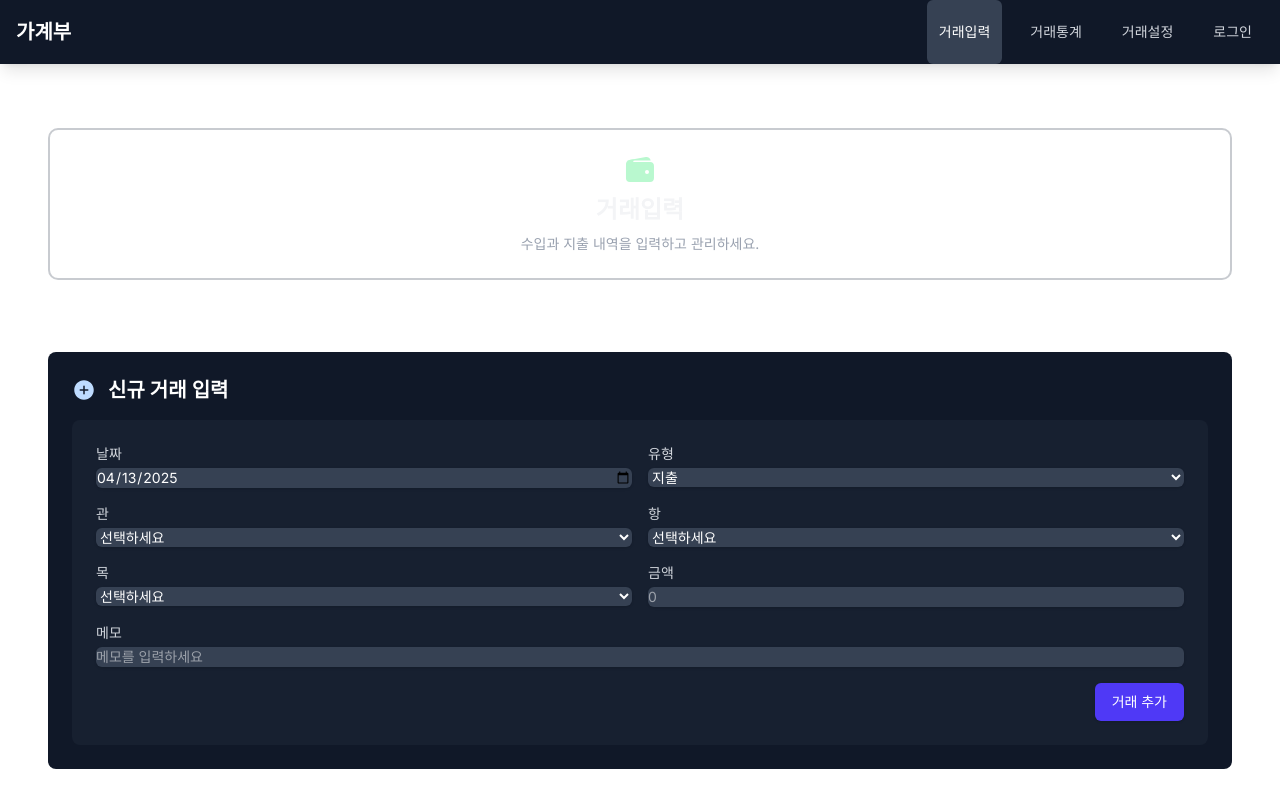
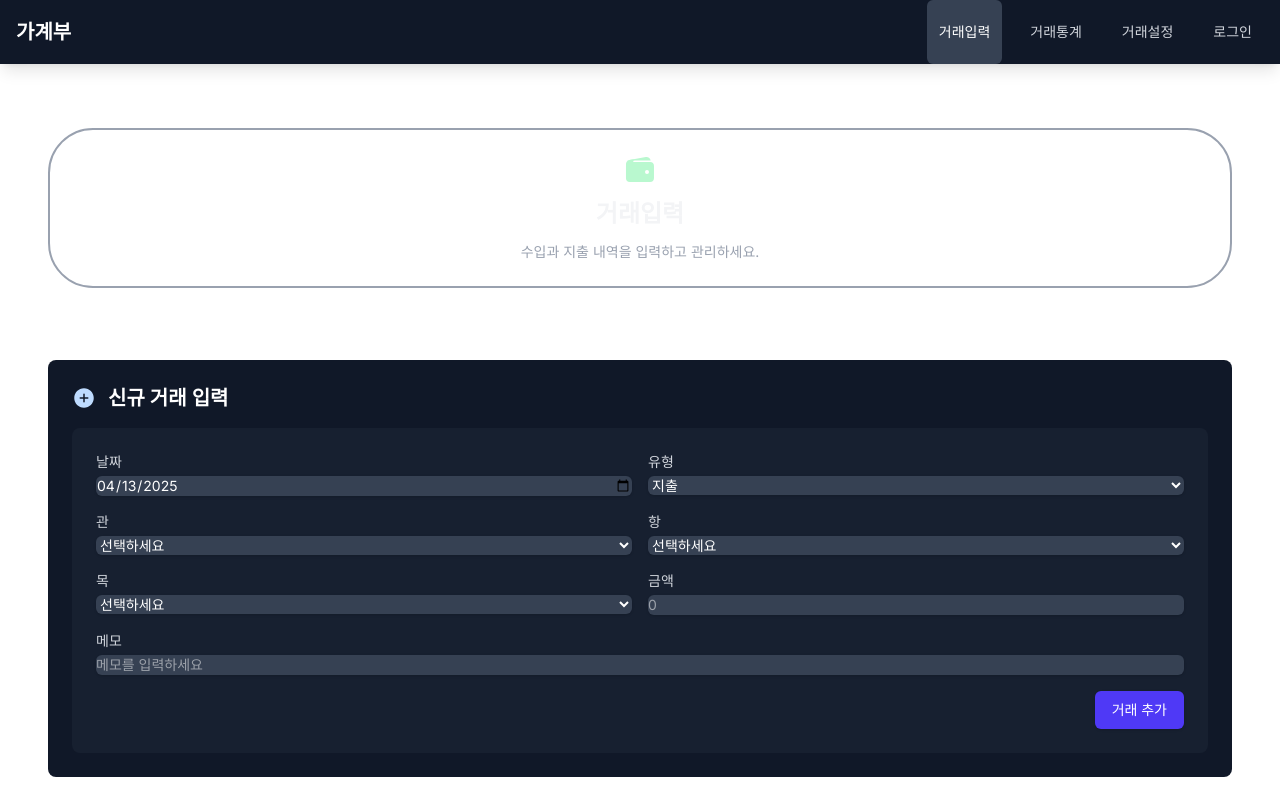
Before and after one commit to gppc5096/home_money, a Next.js app: page /input in a window 1280 px wide. Shown: the top 800 px of the page. Built offline with nearby package versions, Linux system fonts and the light colour scheme.

Commit message:
style: Update PageTitle component styling with consistent design

```diff
--- a/src/components/common/PageTitle.tsx
+++ b/src/components/common/PageTitle.tsx
@@ -8,15 +8,16 @@ interface PageTitleProps {
   description: string;
   icon: IconType;
   iconColor?: string;
+  className?: string;
 }
 
-export default function PageTitle({ title, description, icon: Icon, iconColor = 'text-gray-500' }: PageTitleProps) {
+export default function PageTitle({ title, description, icon: Icon, iconColor = 'text-gray-500', className }: PageTitleProps) {
   return (
-    <div className="border-2 border-gray-600/30 rounded-[10px] p-6 text-center mb-8">
-      <div className="flex flex-col items-center justify-center gap-2">
+    <div className={`border-2 border-gray-400 rounded-[45px] p-6 mb-8 ${className}`}>
+      <div className="flex flex-col items-center justify-center gap-3">
         <Icon className={`h-8 w-8 ${iconColor}`} />
-        <h1 className="text-2xl font-bold text-gray-100">{title}</h1>
-        <p className="text-gray-400 text-sm">{description}</p>
+        <h1 className="text-2xl font-bold text-gray-100 text-center">{title}</h1>
+        <p className="text-gray-400 text-sm text-center">{description}</p>
       </div>
     </div>
   );
```
